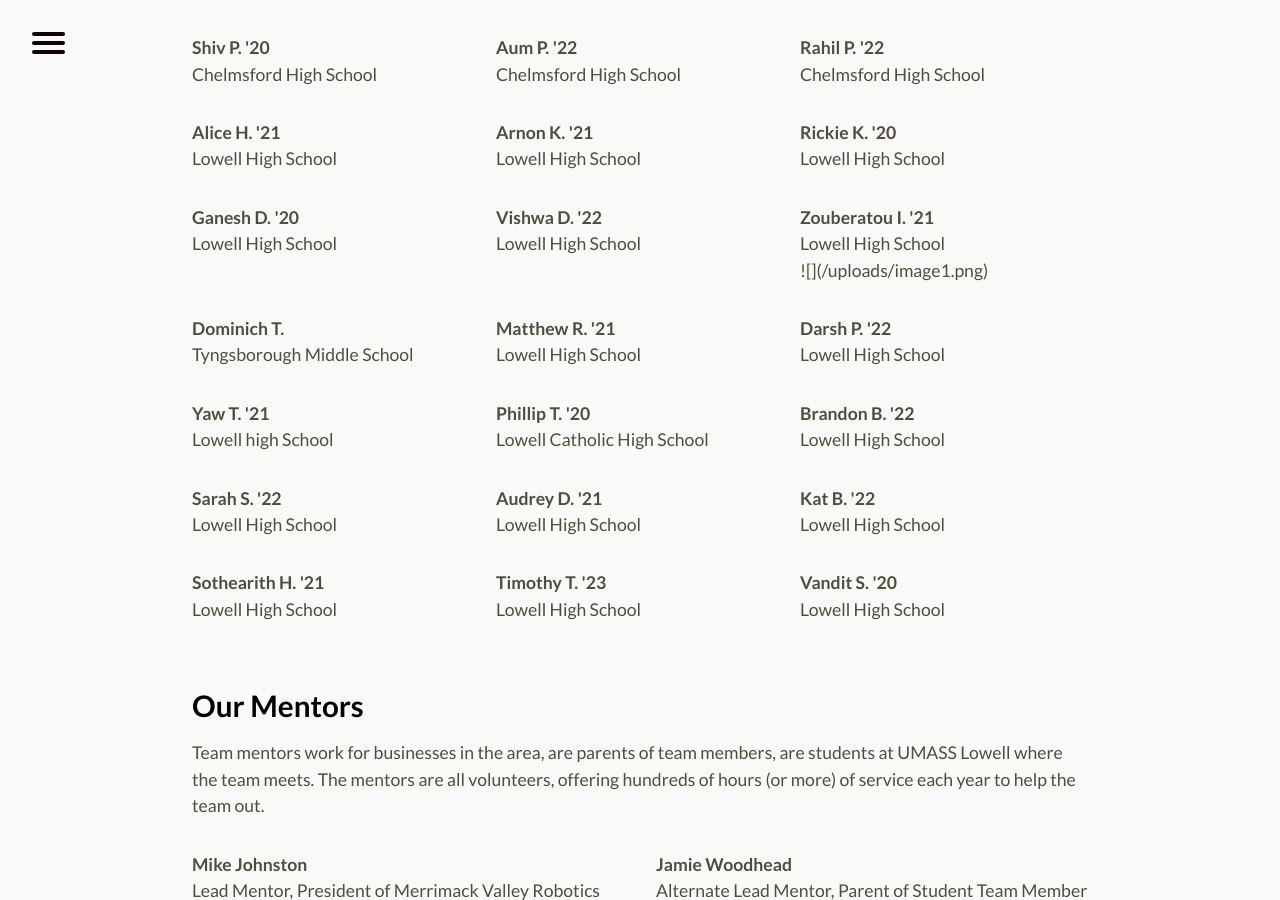
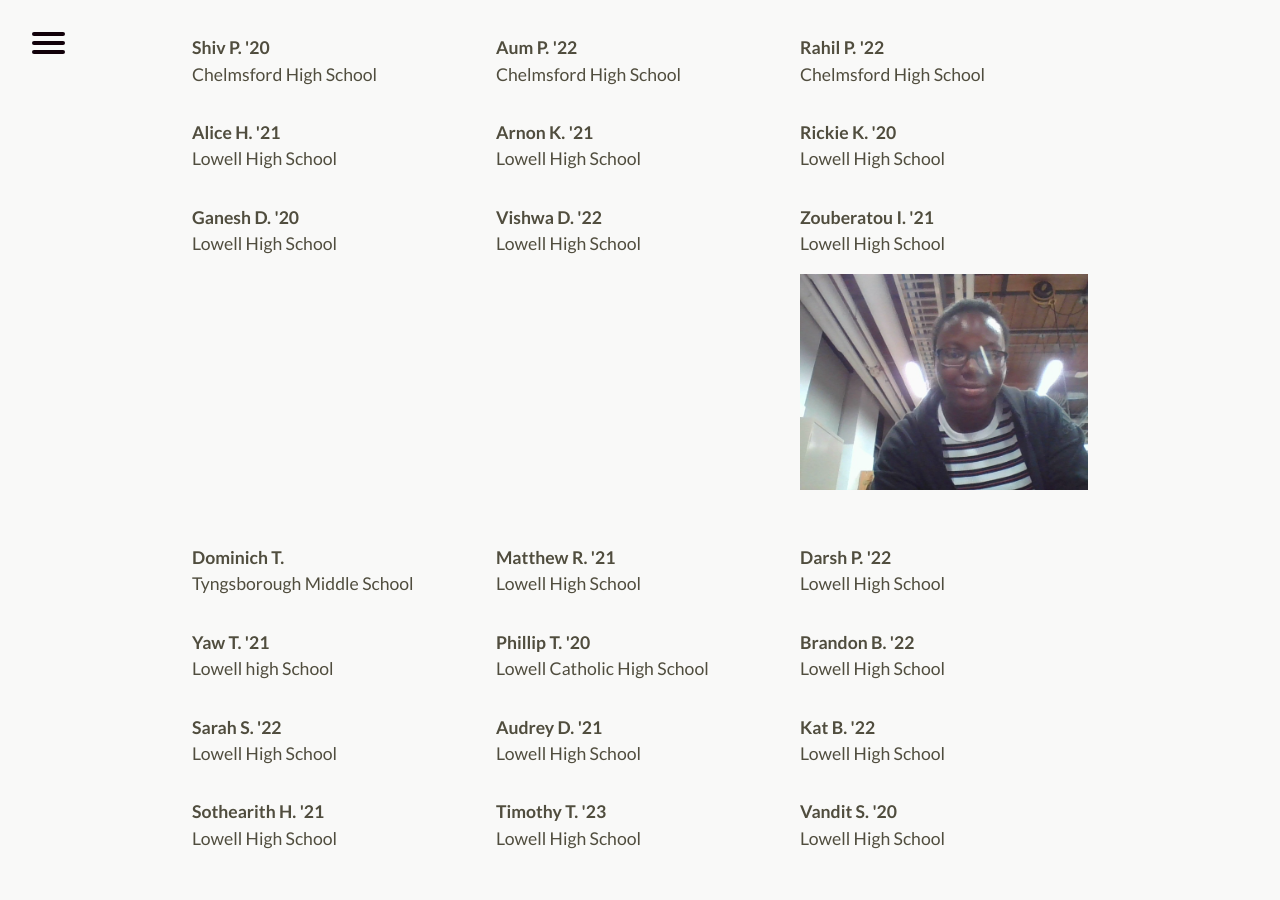
Before and after one commit to perSEVERE-5962/frc5962, a Jekyll site: the page built from about.md, in a window 1280 px wide and 900 px high, scrolled down 1824 px. Built offline with Jekyll 4.4.1, drawn with Linux system fonts in a browser that asks for light colours.

Commit message:
Updated About

```diff
--- a/about.md
+++ b/about.md
@@ -34,9 +34,7 @@ We have students from many different towns and schools from the Merrimack valley
 <b>{{ student.title }}{% if student.grad-year %} '{{ student.grad-year | slice: 2, 2 }}{% endif %}</b>
 {% if student.role %}<br>{{ student.role }}{% endif %}
 {% if student.school %}<br>{{ student.school }}{% endif %}
-{% if student.image %}<br>
-![]({{ student.image }})
-{% endif %}
+{% if student.image %}<br><img src="{{ student.image }}">{% endif %}
 </p>
 {% endfor %}
 </article>
```
